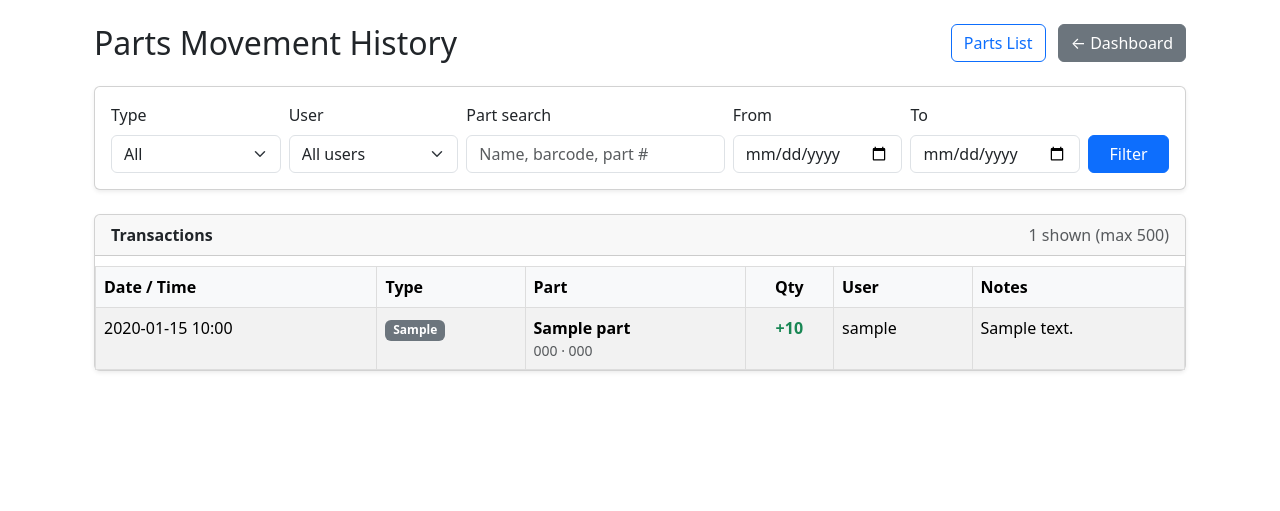
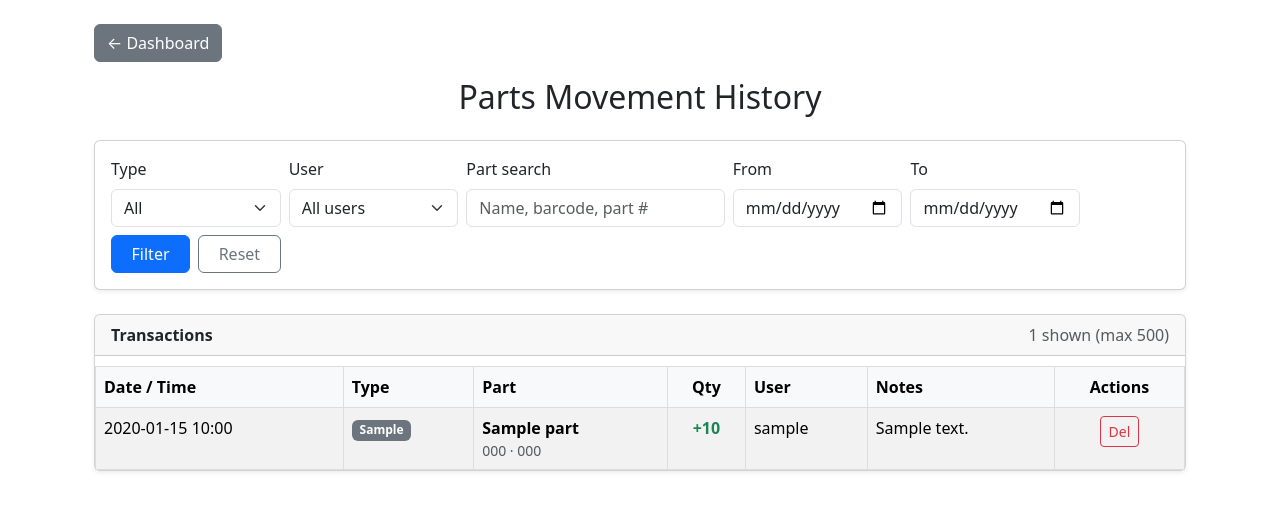
Before and after one commit to morcomc-source/Maintenance-Software, a Flask app: page /parts/history in a window 1280 px wide. Shown: the part 56-567 px from the top of the page. Run offline with Flask 3, Linux system fonts and the light colour scheme; a user stored in the database is signed in; tables that the repository leaves empty hold one stand-in row (values such as "Sample post"); some libraries are stand-ins or nearby versions.

Commit message:
Confirm modals for Take/Receive, history reset + admin delete, UI polish
- Confirm popup on Take Part and Receive All
- History page: centered title, Reset filter, admin delete with confirm
- Department role and earlier Take/Receive/History features

```diff
--- a/app/routes/parts.py
+++ b/app/routes/parts.py
@@ -567,3 +567,18 @@ def history():
             "to": date_to,
         }
     )
+
+
+@bp.route("/history/delete/<int:txn_id>", methods=["POST"])
+@login_required
+def history_delete(txn_id):
+    """Admin only: delete a movement history record."""
+    if not current_user.is_admin():
+        flash("Only admins can delete history records.", "danger")
+        return redirect(url_for("parts.history"))
+
+    txn = PartTransaction.query.get_or_404(txn_id)
+    db.session.delete(txn)
+    db.session.commit()
+    flash("History record deleted.", "success")
+    return redirect(request.referrer or url_for("parts.history"))
--- a/app/templates/parts/history.html
+++ b/app/templates/parts/history.html
@@ -3,12 +3,9 @@
 
 {% block content %}
 <div class="container mt-4">
-    <div class="d-flex justify-content-between align-items-center mb-4">
-        <h2 class="mb-0">Parts Movement History</h2>
-        <div>
-            <a href="{{ url_for('parts.index') }}" class="btn btn-outline-primary me-2">Parts List</a>
-            <a href="{{ url_for('dashboard.index') }}" class="btn btn-secondary">← Dashboard</a>
-        </div>
+    <div class="mb-4">
+        <a href="{{ url_for('dashboard.index') }}" class="btn btn-secondary mb-3">← Dashboard</a>
+        <h2 class="mb-0 text-center">Parts Movement History</h2>
     </div>
 
     <!-- Filters -->
@@ -47,8 +44,11 @@
                     <label class="form-label">To</label>
                     <input type="date" name="to" class="form-control" value="{{ filters.to }}">
                 </div>
-                <div class="col-md-1">
-                    <button type="submit" class="btn btn-primary w-100">Filter</button>
+                <div class="col-12 col-md-2">
+                    <div class="d-flex gap-2">
+                        <button type="submit" class="btn btn-primary flex-fill">Filter</button>
+                        <a href="{{ url_for('parts.history') }}" class="btn btn-outline-secondary flex-fill">Reset</a>
+                    </div>
                 </div>
             </form>
         </div>
@@ -70,6 +70,9 @@
                         <th class="text-center">Qty</th>
                         <th>User</th>
                         <th>Notes</th>
+                        {% if current_user.is_admin() %}
+                        <th class="text-center">Actions</th>
+                        {% endif %}
                     </tr>
                 </thead>
                 <tbody>
@@ -113,10 +116,16 @@
                         </td>
                         <td>{{ t.username or '—' }}</td>
                         <td>{{ t.notes or t.reference or '—' }}</td>
+                        {% if current_user.is_admin() %}
+                        <td class="text-center">
+                            <button type="button" class="btn btn-sm btn-outline-danger"
+                                onclick="confirmDeleteHistory({{ t.id }})">Del</button>
+                        </td>
+                        {% endif %}
                     </tr>
                 {% else %}
                     <tr>
-                        <td colspan="6" class="text-center text-muted py-4">No transactions found</td>
+                        <td colspan="7" class="text-center text-muted py-4">No transactions found</td>
                     </tr>
                 {% endfor %}
                 </tbody>
@@ -124,4 +133,32 @@
         </div>
     </div>
 </div>
+
+<!-- Confirm delete history modal -->
+<div class="modal fade" id="confirm-delete-history-modal" tabindex="-1" aria-hidden="true">
+  <div class="modal-dialog modal-dialog-centered">
+    <div class="modal-content">
+      <div class="modal-header">
+        <h5 class="modal-title">Confirm Delete</h5>
+        <button type="button" class="btn-close" data-bs-dismiss="modal" aria-label="Close"></button>
+      </div>
+      <div class="modal-body">
+        <p>Are you sure you want to delete this history record? This cannot be undone.</p>
+      </div>
+      <div class="modal-footer">
+        <form method="post" id="delete-history-form">
+          <button type="button" class="btn btn-secondary" data-bs-dismiss="modal">Cancel</button>
+          <button type="submit" class="btn btn-danger">Yes, Delete</button>
+        </form>
+      </div>
+    </div>
+  </div>
+</div>
+<script>
+function confirmDeleteHistory(id) {
+    var form = document.getElementById('delete-history-form');
+    form.action = '{{ url_for("parts.history") }}/delete/' + id;
+    new bootstrap.Modal(document.getElementById('confirm-delete-history-modal')).show();
+}
+</script>
 {% endblock %}
```
Also changed, not shown: app/templates/parts/receive.html (+35 -1 lines), app/templates/parts/take.html (+37 -1 lines).
